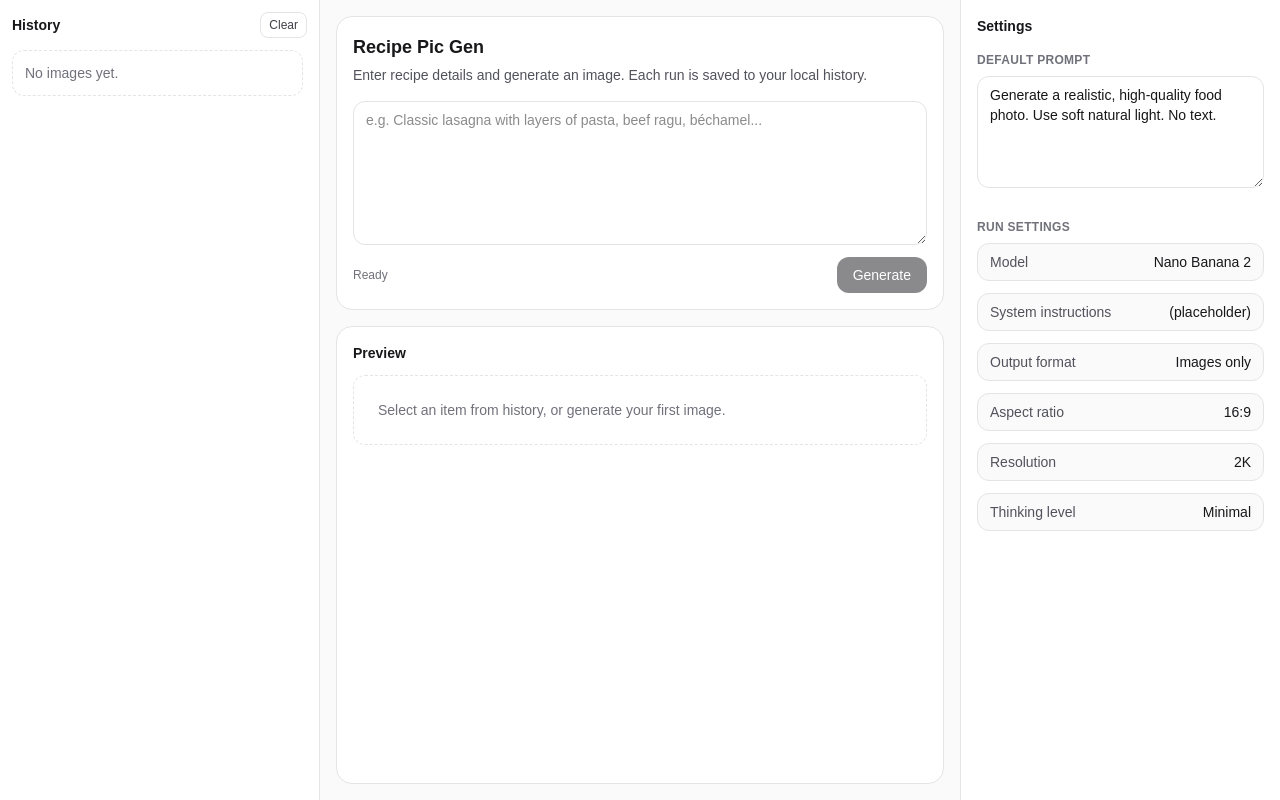
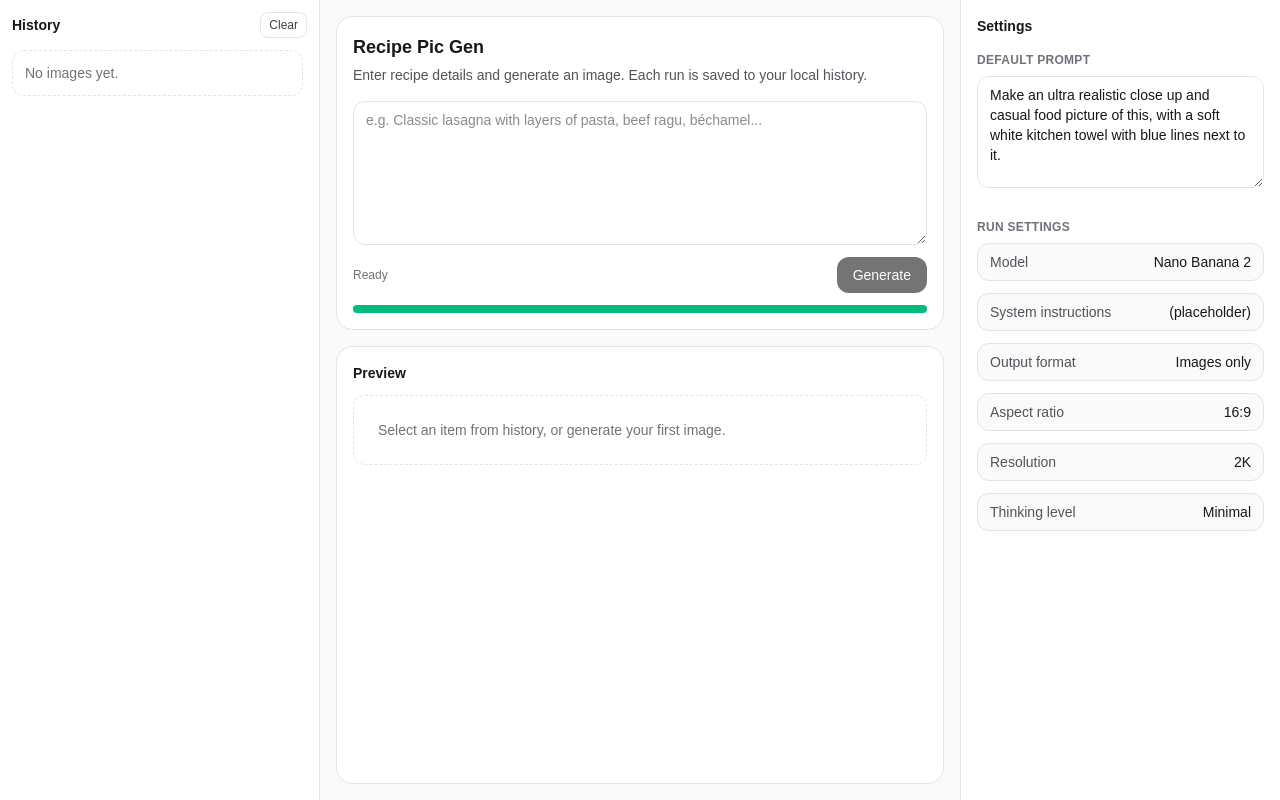
Before and after one commit to Code2bFree/recipeImages, a Next.js app: page / in a window 1280 px wide. Built offline with nearby package versions, Linux system fonts and the light colour scheme.

Commit message:
Add generate cooldown + improve default prompt

```diff
--- a/app/components/GeneratorPanel.tsx
+++ b/app/components/GeneratorPanel.tsx
@@ -4,15 +4,23 @@ export function GeneratorPanel({
   recipeText,
   setRecipeText,
   onGenerate,
-  busy,
+  isInCooldown,
+  cooldownRemainingMs,
+  cooldownMs,
   selected,
 }: {
   recipeText: string;
   setRecipeText: (v: string) => void;
   onGenerate: () => void;
-  busy: boolean;
+  isInCooldown: boolean;
+  cooldownRemainingMs: number;
+  cooldownMs: number;
   selected: HistoryItem | null;
 }) {
+  const secondsLeft = Math.ceil(cooldownRemainingMs / 1000);
+  const progress = cooldownMs > 0 ? 1 - cooldownRemainingMs / cooldownMs : 1;
+  const pct = Math.max(0, Math.min(1, progress)) * 100;
+
   return (
     <main className="h-full bg-zinc-50 p-4 dark:bg-black">
       <div className="mx-auto flex h-full max-w-3xl flex-col gap-4">
@@ -35,15 +43,34 @@ export function GeneratorPanel({
 
             <div className="flex items-center justify-between gap-3">
               <div className="text-xs text-zinc-500">
-                {busy ? "Generating…" : "Ready"}
+                {isInCooldown
+                  ? `Cooldown… (${secondsLeft}s)`
+                  : "Ready"}
               </div>
               <button
                 onClick={onGenerate}
-                disabled={busy || !recipeText.trim()}
-                className="rounded-xl bg-zinc-900 px-4 py-2 text-sm font-medium text-white disabled:opacity-50 disabled:cursor-not-allowed hover:bg-zinc-800 dark:bg-zinc-50 dark:text-zinc-900 dark:hover:bg-white"
+                disabled={isInCooldown || !recipeText.trim()}
+                className={
+                  "rounded-xl px-4 py-2 text-sm font-medium text-white disabled:cursor-not-allowed disabled:opacity-60 " +
+                  (isInCooldown
+                    ? "bg-zinc-400"
+                    : "bg-zinc-900 hover:bg-zinc-800") +
+                  " dark:text-zinc-900"
+                }
               >
-                {busy ? "Loading…" : "Generate"}
+                {isInCooldown ? `Wait ${secondsLeft}s` : "Generate"}
               </button>
+            </div>
+
+            {/* Cooldown progress bar */}
+            <div className="h-2 w-full overflow-hidden rounded-full bg-zinc-100 dark:bg-zinc-900">
+              <div
+                className={
+                  "h-full transition-[width] duration-100 " +
+                  (isInCooldown ? "bg-zinc-400" : "bg-emerald-500")
+                }
+                style={{ width: `${isInCooldown ? pct : 100}%` }}
+              />
             </div>
           </div>
         </section>
--- a/app/components/SettingsPanel.tsx
+++ b/app/components/SettingsPanel.tsx
@@ -20,7 +20,7 @@ export function SettingsPanel({
             value={defaultPrompt}
             onChange={(e) => onChangeDefaultPrompt(e.target.value)}
             className="mt-2 w-full min-h-28 rounded-xl border border-zinc-200 bg-white px-3 py-2 text-sm outline-none focus:ring-2 focus:ring-zinc-900/10 dark:border-zinc-800 dark:bg-zinc-900 dark:text-zinc-50 dark:focus:ring-zinc-50/10"
-            placeholder="e.g. Cinematic food photo, soft natural light..."
+            placeholder="(optional) Change the rules/style prompt here…"
           />
         </section>
 
--- a/app/page.tsx
+++ b/app/page.tsx
@@ -13,12 +13,23 @@ function newId() {
 
 export default function Home() {
   const [defaultPrompt, setDefaultPrompt] = useState(
-    "Generate a realistic, high-quality food photo. Use soft natural light. No text.",
+    [
+      "Make an ultra realistic close up and casual food picture of this, with a soft white kitchen towel with blue lines next to it.",
+      "",
+      "Rules:",
+      "- The plate should be fully in frame (ample negative space around the dish)",
+      "- Half of the image (right side) should be completely negative space",
+      "- It should be on a butcher block countertop",
+      "- NO text on the image at all, only the recipe picture",
+      "- The image should be very bright, shiny, and appetizing (studio lights)",
+      "- The plate and food should take at least 60% of the image space, filling the screen vertically",
+    ].join("\n"),
   );
   const [recipeText, setRecipeText] = useState("");
   const [items, setItems] = useState<HistoryItem[]>([]);
   const [selectedId, setSelectedId] = useState<string | null>(null);
-  const [busy, setBusy] = useState(false);
+  const [cooldownEndsAtMs, setCooldownEndsAtMs] = useState<number | null>(null);
+  const [nowMs, setNowMs] = useState(() => Date.now());
 
   // hydrate from localStorage
   useEffect(() => {
@@ -37,14 +48,31 @@ export default function Home() {
     [items, selectedId],
   );
 
+  // update the timer frequently enough for a smooth-ish progress bar
+  useEffect(() => {
+    const t = setInterval(() => setNowMs(Date.now()), 100);
+    return () => clearInterval(t);
+  }, []);
+
+  const cooldownMs = 5000;
+  const cooldownRemainingMs = Math.max(
+    0,
+    (cooldownEndsAtMs ?? 0) - nowMs,
+  );
+  const isInCooldown = cooldownRemainingMs > 0;
+
   async function onGenerate() {
-    if (!recipeText.trim() || busy) return;
+    if (!recipeText.trim() || isInCooldown) return;
 
     const id = newId();
     const createdAt = Date.now();
     const finalPrompt = [defaultPrompt.trim(), recipeText.trim()]
       .filter(Boolean)
       .join("\n\n");
+
+    // Start the cooldown immediately so the user can type the next recipe while
+    // the current request is still in flight.
+    setCooldownEndsAtMs(Date.now() + cooldownMs);
 
     const optimistic: HistoryItem = {
       id,
@@ -55,7 +83,6 @@ export default function Home() {
       status: "loading",
     };
 
-    setBusy(true);
     setItems((prev) => [optimistic, ...prev]);
     setSelectedId(id);
 
@@ -101,7 +128,7 @@ export default function Home() {
         ),
       );
     } finally {
-      setBusy(false);
+      // no global "busy" lock; we allow overlapping generations
     }
   }
 
@@ -124,7 +151,9 @@ export default function Home() {
           recipeText={recipeText}
           setRecipeText={setRecipeText}
           onGenerate={onGenerate}
-          busy={busy}
+          isInCooldown={isInCooldown}
+          cooldownRemainingMs={cooldownRemainingMs}
+          cooldownMs={cooldownMs}
           selected={selected}
         />
         <SettingsPanel
```
